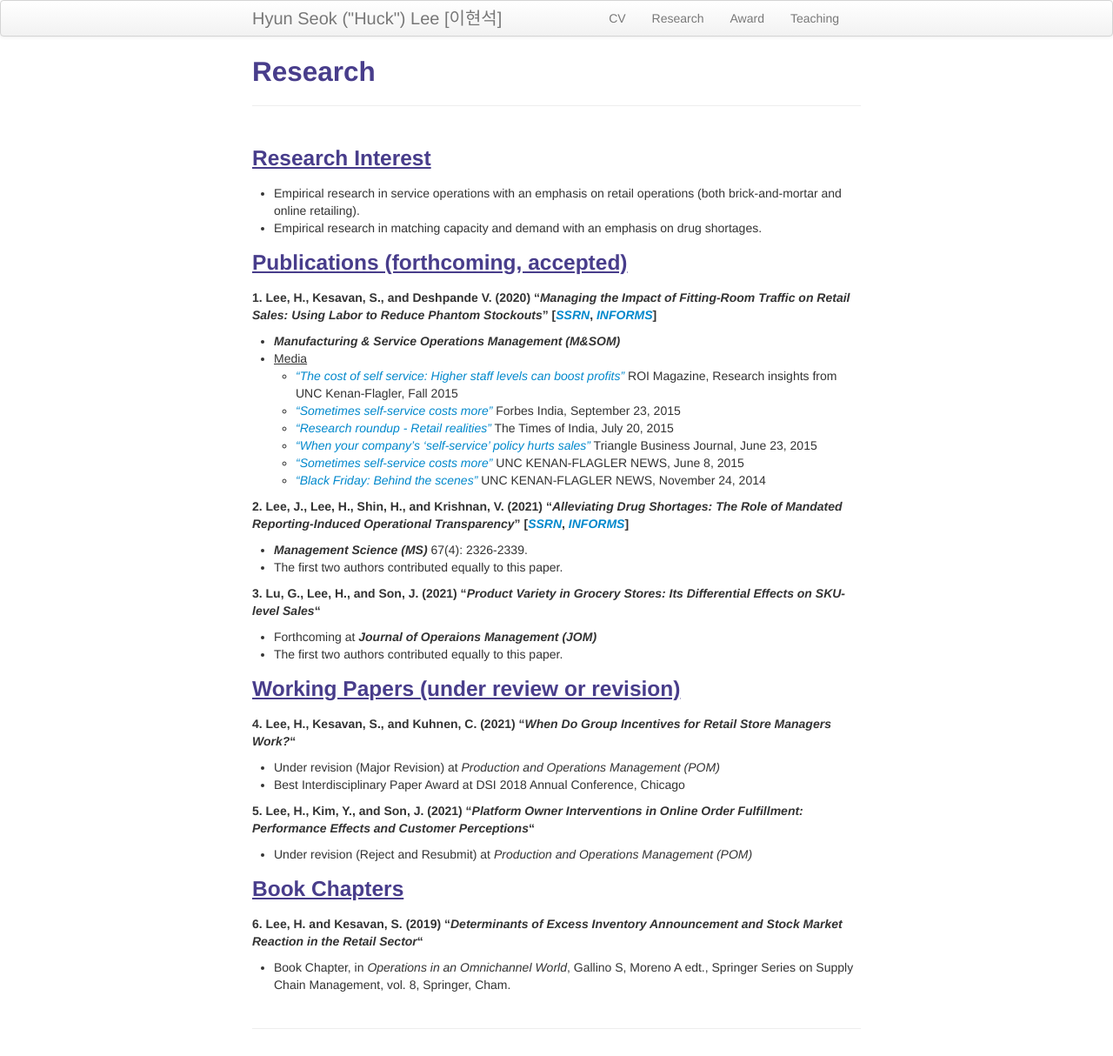
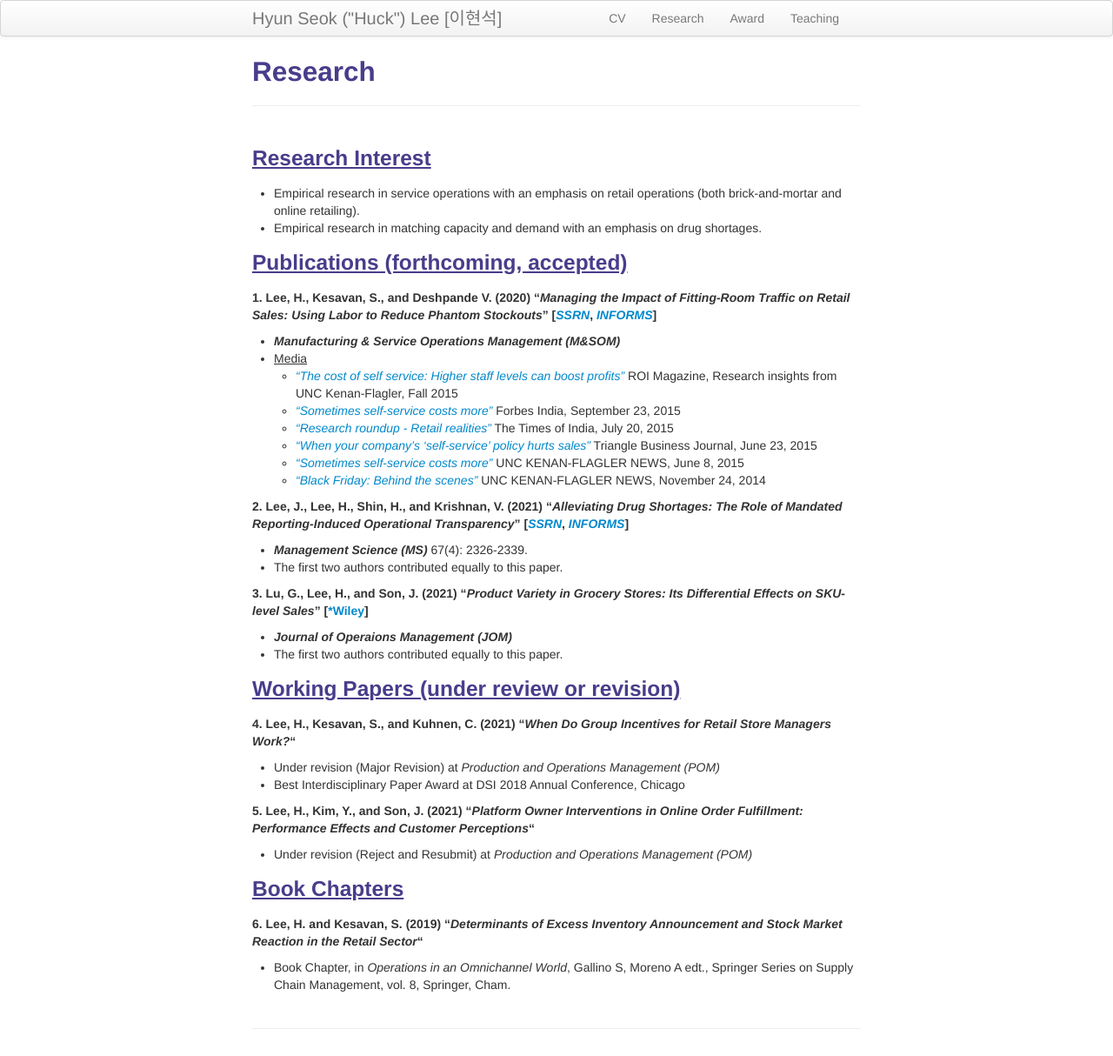
Before and after one commit to lordya2/lordya2.github.io, a Jekyll site: the page built from pages/research.md, in a window 1280 px wide. Shown: the whole page at 87% size. Built offline with Jekyll 4.4.1, drawn with Linux system fonts in a browser that asks for light colours.

Commit message:
Update research.md

```diff
--- a/pages/research.md
+++ b/pages/research.md
@@ -23,8 +23,8 @@ description: Hyun Seok ("Huck") Lee's Research
    * ***Management Science (MS)*** 67(4): 2326-2339.
    * The first two authors contributed equally to this paper.
 
-**3. Lu, G., Lee, H., and Son, J. (2021) "*Product Variety in Grocery Stores: Its Differential Effects on SKU-level Sales*"**
-   * Forthcoming at ***Journal of Operaions Management (JOM)***
+**3. Lu, G., Lee, H., and Son, J. (2021) "*Product Variety in Grocery Stores: Its Differential Effects on SKU-level Sales*" [[*Wiley](https://onlinelibrary.wiley.com/doi/epdf/10.1002/joom.1158)]**
+   * ***Journal of Operaions Management (JOM)***
    * The first two authors contributed equally to this paper.
 
 
```
